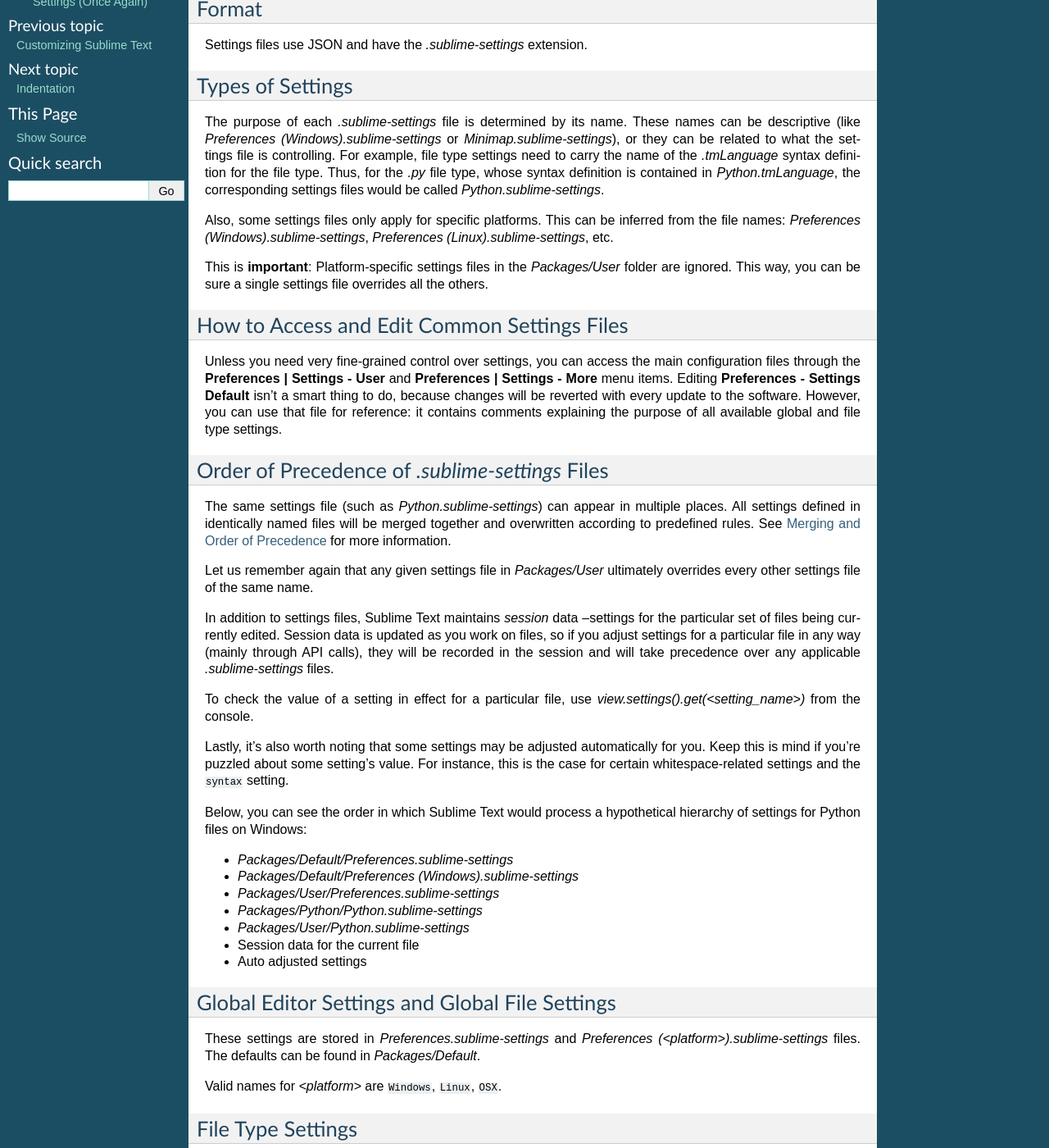
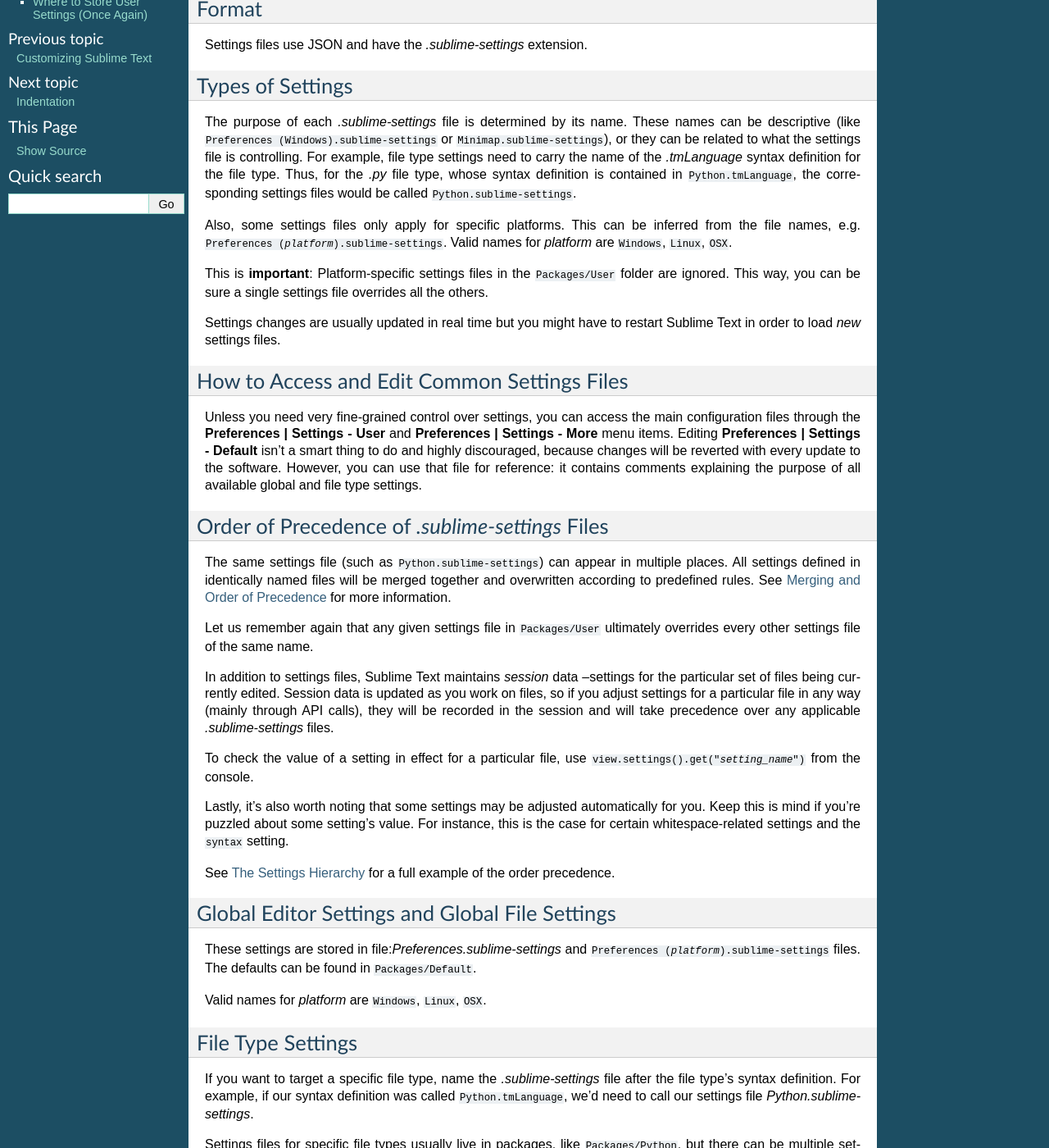
Before and after one commit to guillermooo/sublime-undocs, a Sphinx documentation site: the page built from source/customization/settings.rst, in a window 1280 px wide and 1400 px high, scrolled down 256 px. Shown: the whole window at 82% size. Built offline with Sphinx 7.4.7, drawn with Linux system fonts in a browser that asks for light colours; some of the changed text lies outside the part shown.

Commit message:
Revamp the settings docs
Make more use of :file: inline markup.

```diff
--- a/source/customization/settings.rst
+++ b/source/customization/settings.rst
@@ -23,20 +23,26 @@
 =================
 
 The purpose of each *.sublime-settings* file is determined by its name. These
-names can be descriptive (like *Preferences (Windows).sublime-settings*
-or *Minimap.sublime-settings*), or they can be related to what the settings
-file is controlling. For example, file type settings need to carry the name
-of the *.tmLanguage* syntax definition for the file type. Thus, for the
-*.py* file type, whose syntax definition is contained in *Python.tmLanguage*,
-the corresponding settings files would be called *Python.sublime-settings*.
+names can be descriptive (like :file:`Preferences (Windows).sublime-settings` or
+:file:`Minimap.sublime-settings`), or they can be related to what the settings
+file is controlling. For example, file type settings need to carry the name of
+the *.tmLanguage* syntax definition for the file type. Thus, for the *.py* file
+type, whose syntax definition is contained in :file:`Python.tmLanguage`, the
+corresponding settings files would be called :file:`Python.sublime-settings`.
+
+.. XXX does this also work for custom .sublime-settings files?
 
 Also, some settings files only apply for specific platforms. This can be
-inferred from the file names: *Preferences (Windows).sublime-settings*,
-*Preferences (Linux).sublime-settings*, etc.
+inferred from the file names, e.g.
+:file:`Preferences ({platform}).sublime-settings`. Valid names for *platform*
+are ``Windows``, ``Linux``, ``OSX``.
 
-This is **important**: Platform-specific settings files in the *Packages/User*
-folder are ignored. This way, you can be sure a single settings file overrides
-all the others.
+This is **important**: Platform-specific settings files in the
+:file:`Packages/User` folder are ignored. This way, you can be sure a single
+settings file overrides all the others.
+
+Settings changes are usually updated in real time but you might have to restart
+Sublime Text in order to load *new* settings files.
 
 
 How to Access and Edit Common Settings Files
@@ -44,22 +50,23 @@
 
 Unless you need very fine-grained control over settings, you can access the main
 configuration files through the **Preferences | Settings - User** and
-**Preferences | Settings - More** menu items. Editing **Preferences - Settings Default**
-isn't a smart thing to do, because changes will be reverted with every update
-to the software. However, you can use that file for reference: it contains comments
-explaining the purpose of all available global and file type settings.
+**Preferences | Settings - More** menu items. Editing **Preferences | Settings - Default**
+isn't a smart thing to do and highly discouraged, because changes will be
+reverted with every update to the software. However, you can use that file for
+reference: it contains comments explaining the purpose of all available global
+and file type settings.
 
 
 Order of Precedence of *.sublime-settings* Files
 ==================================================
 
-The same settings file (such as *Python.sublime-settings*) can appear in multiple
-places. All settings defined in identically named files will be merged together
-and overwritten according to predefined rules. See
+The same settings file (such as :file:`Python.sublime-settings`) can appear in
+multiple places. All settings defined in identically named files will be merged
+together and overwritten according to predefined rules. See
 :ref:`merging-and-order-of-precedence` for more information.
 
-Let us remember again that any given settings file in *Packages/User* ultimately
-overrides every other settings file of the same name.
+Let us remember again that any given settings file in :file:`Packages/User`
+ultimately overrides every other settings file of the same name.
 
 In addition to settings files, Sublime Text maintains *session* data --settings
 for the particular set of files being currently edited. Session data is updated
@@ -68,33 +75,24 @@
 take precedence over any applicable *.sublime-settings* files.
 
 To check the value of a setting in effect for a particular file, use
-*view.settings().get(<setting_name>)* from the console.
+:samp:`view.settings().get("{setting_name}")` from the console.
 
 Lastly, it's also worth noting that some settings may be adjusted automatically
 for you. Keep this is mind if you're puzzled about some setting's value. For
 instance, this is the case for certain whitespace-related settings and the
 ``syntax`` setting.
 
-Below, you can see the order in which Sublime Text would process a
-hypothetical hierarchy of settings for Python files on Windows:
-
-- *Packages/Default/Preferences.sublime-settings*
-- *Packages/Default/Preferences (Windows).sublime-settings*
-- *Packages/User/Preferences.sublime-settings*
-- *Packages/Python/Python.sublime-settings*
-- *Packages/User/Python.sublime-settings*
-- Session data for the current file
-- Auto adjusted settings
+See `The Settings Hierarchy`_ for a full example of the order precedence.
 
 
 Global Editor Settings and Global File Settings
 ===============================================
 
-These settings are stored in *Preferences.sublime-settings* and
-*Preferences (<platform>).sublime-settings* files. The defaults can be
-found in *Packages/Default*.
+These settings are stored in file:`Preferences.sublime-settings` and
+:file:`Preferences ({platform}).sublime-settings` files. The defaults can be
+found in :file:`Packages/Default`.
 
-Valid names for *<platform>* are ``Windows``, ``Linux``, ``OSX``.
+Valid names for *platform* are ``Windows``, ``Linux``, ``OSX``.
 
 
 File Type Settings
@@ -102,22 +100,45 @@
 
 If you want to target a specific file type, name the *.sublime-settings* file
 after the file type's syntax definition. For example, if our syntax definition
-was called *Python.tmLanguage*, we'd need to call our settings file
-*Python.sublime-settings*.
+was called :file:`Python.tmLanguage`, we'd need to call our settings file
+`Python.sublime-settings`.
+
+.. XXX does the tmLanguage's "name" key have any effect on this?
 
 Settings files for specific file types usually live in packages, like
-*Packages/Python*, but there can be multiple settings files for the same
+:file:`Packages/Python`, but there can be multiple settings files for the same
 file type in separate locations.
 
 Similarly to global settings, one can establish platform-specific settings for
-file types. For example, *Python (Linux).sublime-settings* would only be
+file types. For example, :file:`Python (Linux).sublime-settings` would only be
 consulted under Linux.
 
-Also, let us emphasize that under *Pakages/User* only *Python.sublime-settings*
-would be read, but not any *Python (<platform>).sublime-settings* variant.
+Also, let us emphasize that under :file:`Pakages/User` only
+:file:`Python.sublime-settings` would be read, but not any
+:file:`Python ({platform}).sublime-settings` variant.
 
 Regardless of its location, any file-type-specific settings file has precedence
-over every global settings file affecting file types.
+over a global settings file affecting file types.
+
+
+The Settings Hierarchy
+======================
+
+Below, you can see the order in which Sublime Text would process a
+hypothetical hierarchy of settings for Python files on Windows:
+
+- :file:`Packages/Default/Preferences.sublime-settings`
+- :file:`Packages/Default/Preferences (Windows).sublime-settings`
+- :file:`Packages/AnyOtherPackage/Preferences.sublime-settings`
+- :file:`Packages/AnyOtherPackage/Preferences (Windows).sublime-settings`
+- :file:`Packages/User/Preferences.sublime-settings`
+- :file:`Packages/Python/Python.sublime-settings`
+- :file:`Packages/Python/Python (Windows).sublime-settings`
+- :file:`Packages/User/Python.sublime-settings`
+- Session data for the current file
+- Auto-adjusted settings
+
+.. XXX Where are project-specific settings?
 
 
 Where to Store User Settings (Once Again)
@@ -125,4 +146,4 @@
 
 Whenever you want to save settings, especially if they should be preserved
 between software updates, place the corresponding *.sublime-settings* file in
-*Packages/User*.
+:file:`Packages/User`.
```
Also changed, not shown: source/reference/settings.rst (+20 -16 lines).
